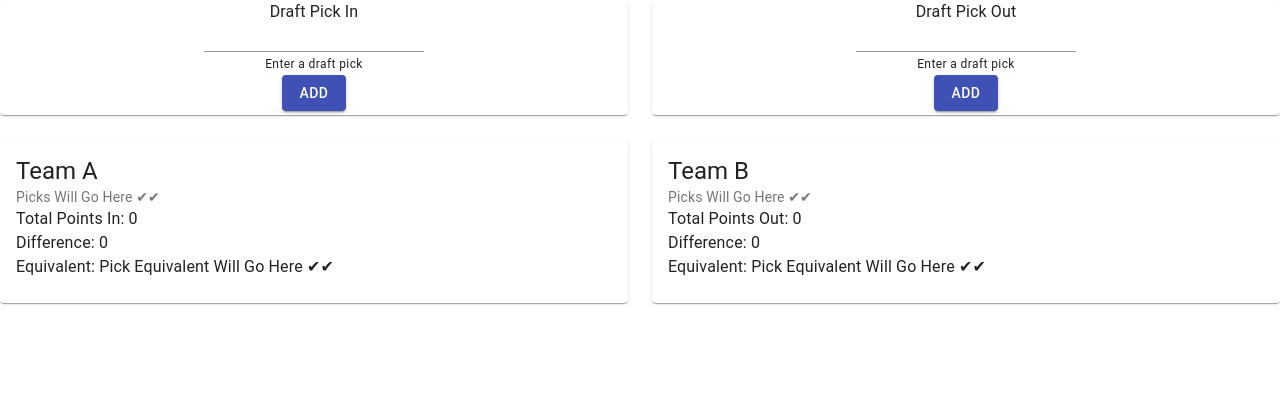
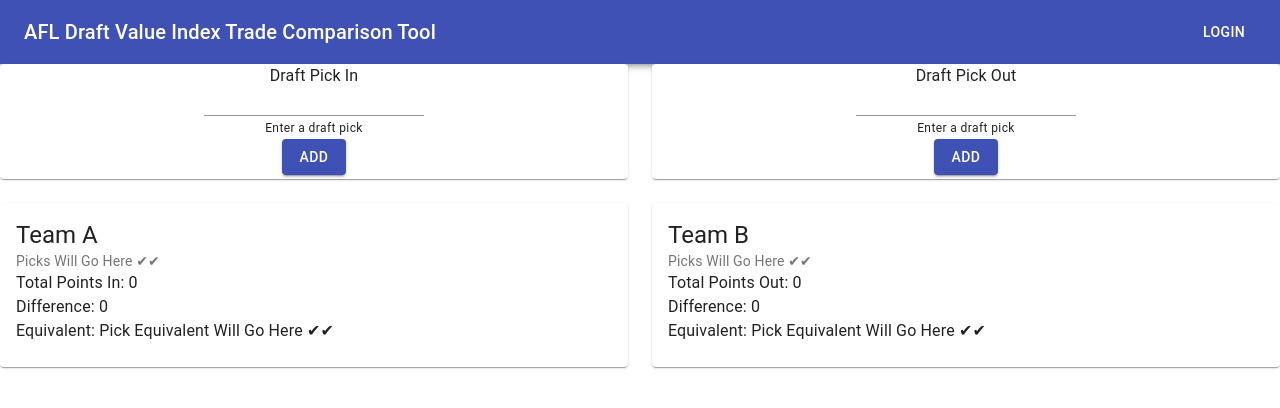
Before and after one commit to jaketclarke/afl-dvi-calculator, a React (Create React App) app: page / in a window 1280 px wide. Shown: the top 408 px of the page. Built offline with nearby package versions, Linux system fonts and the light colour scheme.

Commit message:
add app bar

```diff
--- a/package.json
+++ b/package.json
@@ -3,6 +3,8 @@
   "version": "0.1.0",
   "private": true,
   "dependencies": {
+    "@material-ui/core": "^4.11.4",
+    "@material-ui/icons": "^4.11.2",
     "@testing-library/jest-dom": "^5.11.4",
     "@testing-library/react": "^11.1.0",
     "@testing-library/user-event": "^12.1.10",
--- a/src/App.js
+++ b/src/App.js
@@ -12,6 +12,11 @@ import Card from '@material-ui/core/Card';
 import CardActions from '@material-ui/core/CardActions';
 import CardContent from '@material-ui/core/CardContent';
 import Typography from '@material-ui/core/Typography';
+import AppBar from '@material-ui/core/AppBar';
+import Toolbar from '@material-ui/core/Toolbar';
+import IconButton from '@material-ui/core/IconButton';
+import MenuIcon from '@material-ui/icons/Menu';
+
 
 // work out how to use these!
 const useStyles = makeStyles((theme) => ({
@@ -50,6 +55,15 @@ const useStyles = makeStyles((theme) => ({
   pos: {
     marginBottom: 12,
   },
+  appbarroot: {
+    flexGrow: 1,
+  },
+  menuButton: {
+    marginRight: theme.spacing(2),
+  },
+  appbartitle: {
+    flexGrow: 1,
+  }
 }));
 
 const App = () => {
@@ -85,9 +99,29 @@ const handleSubmitOut = (event) => {
   const diffIn = totalPointsIn - totalPointsOut
   const diffOut = totalPointsOut - totalPointsIn
 
-    return <>
+  const nearestPickIn = (diffIn) => {
+    const closest = data.find(spot => spot.points <= diffIn ).pick
+    console.log(closest)
+    return closest
+  }
 
+  return <>
+  <div className={classes.appbarroot}>
+    <AppBar position="static">
+        <Toolbar>
+          {/* <IconButton edge="start" className={classes.menuButton} color="inherit" aria-label="menu">
+            <MenuIcon />
+          </IconButton> */}
+          <Typography variant="h6" className={classes.appbartitle}>
+            AFL Draft Value Index Trade Comparison Tool
+          </Typography>
+          {/* make this a github button */}
+          <Button color="inherit">Login</Button>
+        </Toolbar>
+      </AppBar>
+    </div>
     <div className={classes.root}>
+      {/* ToDo implement order https://codesandbox.io/s/xvv7o07614 */}
       <Grid container spacing={3}>
 
         <Grid item xs={6}>
@@ -131,21 +165,21 @@ const handleSubmitOut = (event) => {
             {/* <Typography className={classes.title} color="textSecondary" gutterBottom>
               Draft Picks In
             </Typography> */}
-            <Typography variant="h5" component="h5" paddinBbottom="2px">
+            <Typography variant="h5" component="h5">
               Team A
             </Typography>
-            <Typography variant="body2" component="p" color="textSecondary" paddinBbottom="2px">
+            <Typography variant="body2" component="p" color="textSecondary">
               Picks Will Go Here ✔✔
             </Typography>
             {/* {pickIn.map((pick,index) => <p key={index}>{pick}</p>)} */}
             {pickIn.map((pick,index) => <Typography key={index}>Pick: {pick}</Typography>)}
-            <Typography paddinBbottom="2px">
+            <Typography>
               Total Points In: {totalPointsIn}
             </Typography>
-            <Typography paddinBbottom="2px">
+            <Typography>
               Difference: {diffIn}
             </Typography>
-            <Typography paddinBbottom="2px">
+            <Typography>
               Equivalent: Pick Equivalent Will Go Here ✔✔
             </Typography>
           </CardContent>
@@ -161,21 +195,21 @@ const handleSubmitOut = (event) => {
             {/* <Typography className={classes.title} color="textSecondary" gutterBottom>
               Draft Picks In
             </Typography> */}
-            <Typography variant="h5" component="h5" paddinBbottom="2px">
+            <Typography variant="h5" component="h5">
               Team B
             </Typography>
-            <Typography variant="body2" component="p" color="textSecondary" paddinBbottom="2px">
+            <Typography variant="body2" component="p" color="textSecondary">
               Picks Will Go Here ✔✔
             </Typography>
             {/* {pickIn.map((pick,index) => <p key={index}>{pick}</p>)} */}
             {pickOut.map((pick,index) => <Typography key={index}>Pick: {pick}</Typography>)}
-            <Typography paddinBbottom="2px">
+            <Typography>
               Total Points Out: {totalPointsOut}
             </Typography>
-            <Typography paddinBbottom="2px">
+            <Typography>
               Difference: {diffOut}
             </Typography>
-            <Typography paddinBbottom="2px">
+            <Typography>
               Equivalent: Pick Equivalent Will Go Here ✔✔
             </Typography>
           </CardContent>
```
Also changed, not shown: 1 other file (tests, documents, lock files or other folders).
